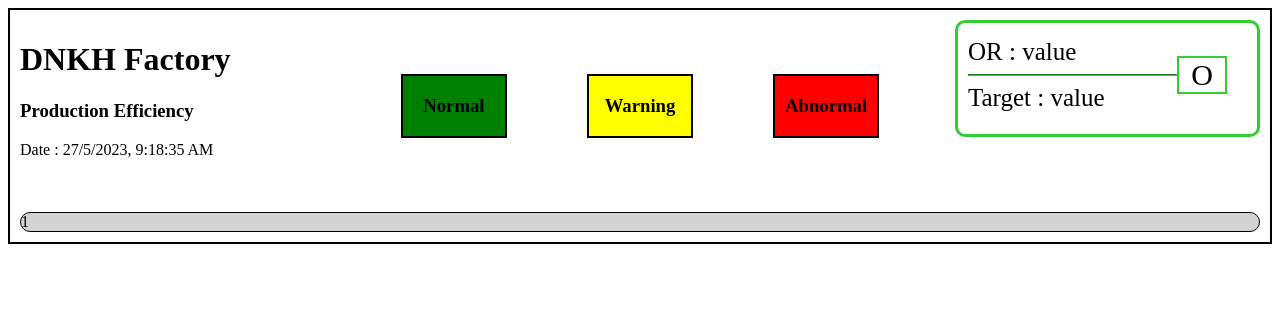
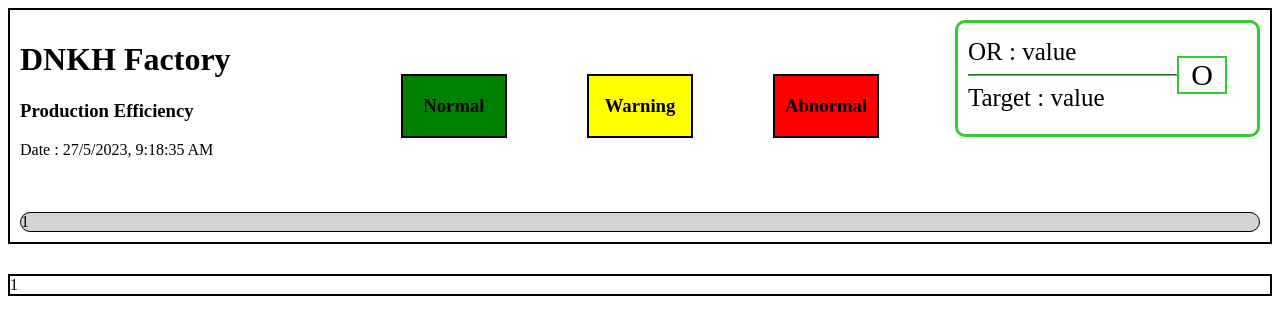
Before and after one commit to watcharaphol1938/RMR, a Vue app in the folder frontend/: page / in a window 1280 px wide. Shown: the top 334 px of the page. Built offline with nearby package versions, Linux system fonts and the light colour scheme.

Commit message:
update frontend 3 - close #6

```diff
--- a/frontend/src/App.vue
+++ b/frontend/src/App.vue
@@ -1,15 +1,17 @@
 <template>
   <div>
-    <DashBoard />
+    <DashBoard class="dashboard"></DashBoard>
+    <TableValue></TableValue>
   </div>
 </template>
 
 <script>
 import DashBoard from './components/DashBoard.vue';
+import TableValue from './components/TableValue.vue';
 export default {
   name: 'App',
   components: {
-    DashBoard
+    DashBoard, TableValue
   }
 }
 </script>
@@ -23,4 +25,7 @@ export default {
   color: #2c3e50;
   margin-top: 60px;
 } */
+.dashboard {
+  margin-bottom: 30px;
+}
 </style>
--- /dev/null
+++ b/frontend/src/components/TableValue.vue
@@ -0,0 +1,15 @@
+<template>
+  <div>
+    <div class="container">1</div>
+  </div>
+</template>
+
+<script>
+export default {
+  name: "TableValue",
+
+};
+</script>
+
+<style>
+</style>
```
